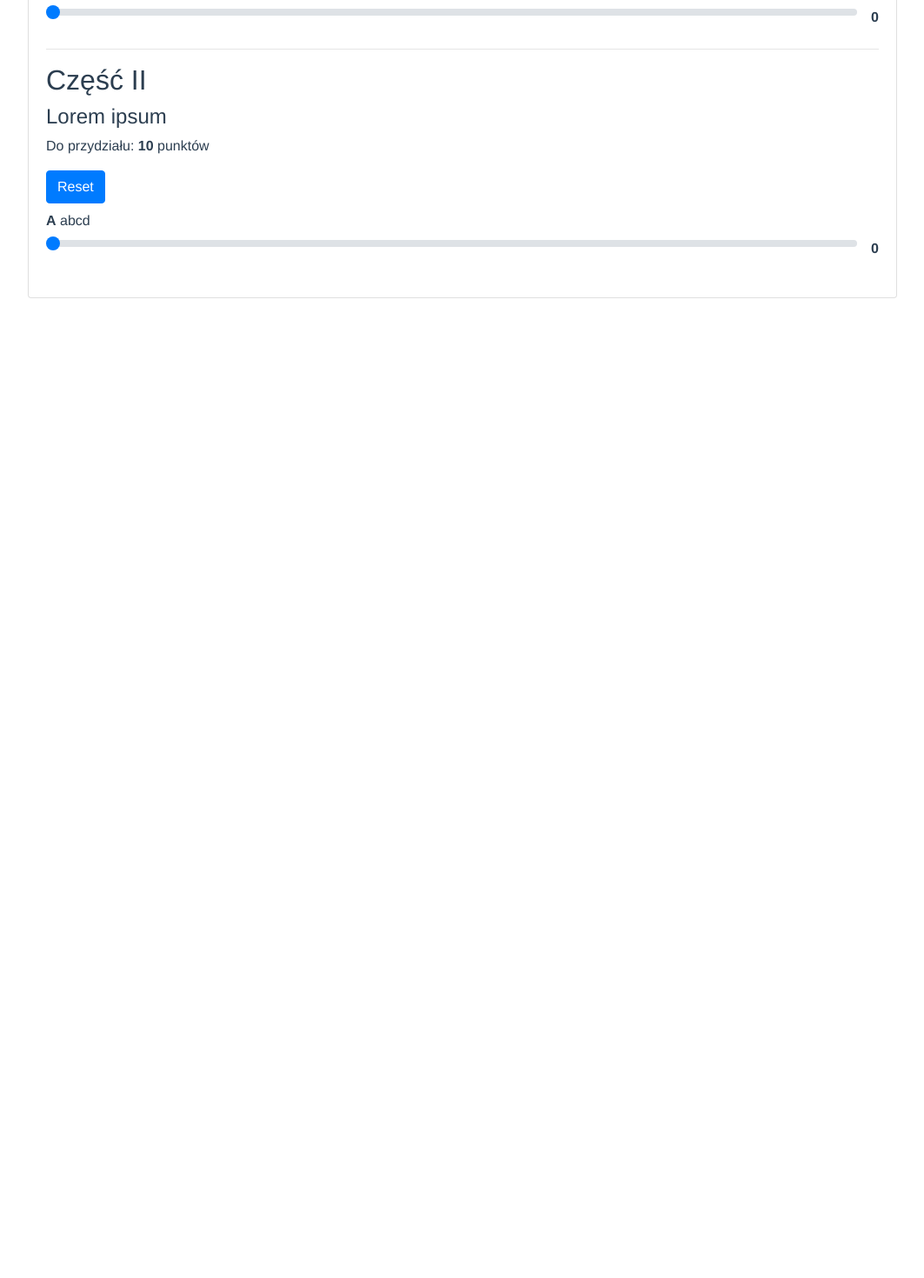
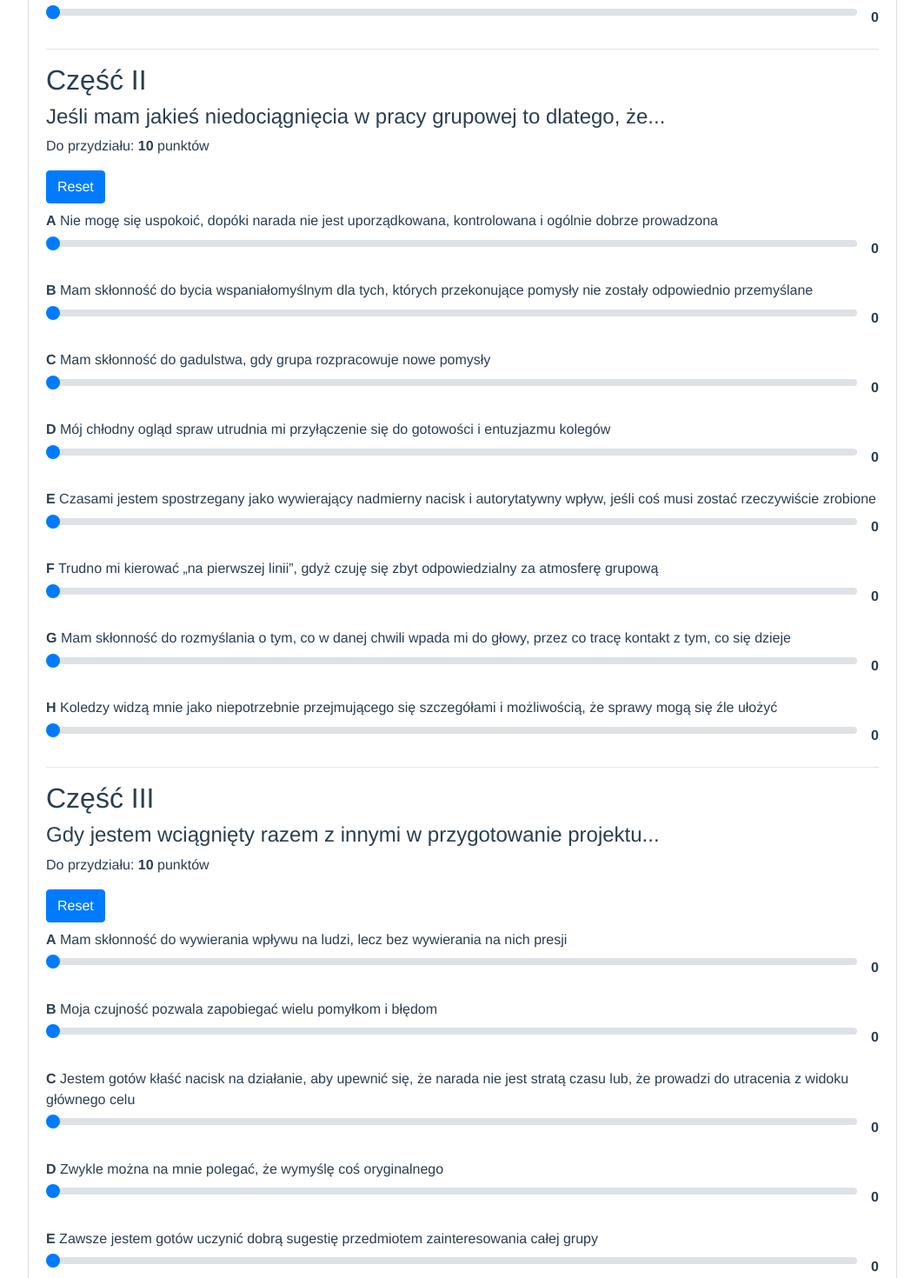
Before and after one commit to christopher-dabrowski/kwestionariusz-rol-zespolowych, a Vue app: page / in a window 1280 px wide. Shown: the part 920-2390 px from the top of the page at 87% size, without its empty margins (108-1171 px from the left). Before the commit the page ends 1343 px from the top, so only its background shows below. Built offline with nearby package versions, Linux system fonts and the light colour scheme.

Commit message:
More cleaning and adding questions

```diff
--- a/src/App.vue
+++ b/src/App.vue
@@ -56,17 +56,17 @@ export default {
       // f: 0,
       // g: 0,
       // h: 0,
-      questions: [
-        "Wydaje mi się, że szybko dostrzegam i umiem wykorzystać nowe możliwości",
-        "Mogę dobrze pracować z różnymi ludźmi",
-        '"Produkowanie" pomysłów to moja naturalna zdolność',
-        'Moja siła tkwi w tym, że potrafię z ludzi "wyciągnąć" to, co mają w sobie najlepszego, aby przyczynili się do osiągnięcia celów i zadań grupowych',
-        "Moja główna umiejętność polega na doprowadzaniu do końca i wiąże się z efektywnością",
-        "Jestem w stanie przez jakiś czas zaakceptować niepopularność mojej osoby, jeśli prowadzi do wartościowych wyników",
-        "Zwykle wyczuwam, co jest realistyczne i prawdopodobne, jeśli chodzi o osiągnięcie sukcesu",
-        "Zwykle mogę zaproponować jakieś alternatywne wyjście bez uprzedzeń i niechęci"
-      ],
-      questions2: ["123"]
+      // questions: [
+      //   "Wydaje mi się, że szybko dostrzegam i umiem wykorzystać nowe możliwości",
+      //   "Mogę dobrze pracować z różnymi ludźmi",
+      //   '"Produkowanie" pomysłów to moja naturalna zdolność',
+      //   'Moja siła tkwi w tym, że potrafię z ludzi "wyciągnąć" to, co mają w sobie najlepszego, aby przyczynili się do osiągnięcia celów i zadań grupowych',
+      //   "Moja główna umiejętność polega na doprowadzaniu do końca i wiąże się z efektywnością",
+      //   "Jestem w stanie przez jakiś czas zaakceptować niepopularność mojej osoby, jeśli prowadzi do wartościowych wyników",
+      //   "Zwykle wyczuwam, co jest realistyczne i prawdopodobne, jeśli chodzi o osiągnięcie sukcesu",
+      //   "Zwykle mogę zaproponować jakieś alternatywne wyjście bez uprzedzeń i niechęci"
+      // ],
+      // questions2: ["123"]
     };
   },
 
@@ -92,16 +92,16 @@ export default {
     // },
   },
   methods: {
-    reset() {
-      this.a = 0;
-      this.b = 0;
-      this.c = 0;
-      this.d = 0;
-      this.e = 0;
-      this.f = 0;
-      this.g = 0;
-      this.h = 0;
-    },
+    // reset() {
+    //   this.a = 0;
+    //   this.b = 0;
+    //   this.c = 0;
+    //   this.d = 0;
+    //   this.e = 0;
+    //   this.f = 0;
+    //   this.g = 0;
+    //   this.h = 0;
+    // },
   }
 };
 </script>
--- a/src/sectionsData.js
+++ b/src/sectionsData.js
@@ -8,9 +8,39 @@ const sections = [
     },
     {
         title: "Część II",
-        subtitle: "Lorem ipsum",
+        subtitle: "Jeśli mam jakieś niedociągnięcia w pracy grupowej to dlatego, że...",
         points: 10,
-        questions: ['abcd'],
+        questions: ['Nie mogę się uspokoić, dopóki narada nie jest uporządkowana, kontrolowana i ogólnie dobrze prowadzona', 'Mam skłonność do bycia wspaniałomyślnym dla tych, których przekonujące pomysły nie zostały odpowiednio przemyślane', 'Mam skłonność do gadulstwa, gdy grupa rozpracowuje nowe pomysły', 'Mój chłodny ogląd spraw utrudnia mi przyłączenie się do gotowości i entuzjazmu kolegów', 'Czasami jestem spostrzegany jako wywierający nadmierny nacisk i autorytatywny wpływ, jeśli coś musi zostać rzeczywiście zrobione', 'Trudno mi kierować „na pierwszej linii”, gdyż czuję się zbyt odpowiedzialny za atmosferę grupową', 'Mam skłonność do rozmyślania o tym, co w danej chwili wpada mi do głowy, przez co tracę kontakt z tym, co się dzieje', 'Koledzy widzą mnie jako niepotrzebnie przejmującego się szczegółami i możliwością, że sprawy mogą się źle ułożyć'],
+    },
+    {
+        title: "Część III",
+        subtitle: "Gdy jestem wciągnięty razem z innymi w przygotowanie projektu...",
+        points: 10,
+        questions: ['Mam skłonność do wywierania wpływu na ludzi, lecz bez wywierania na nich presji', 'Moja czujność pozwala zapobiegać wielu pomyłkom i błędom', 'Jestem gotów kłaść nacisk na działanie, aby upewnić się, że narada nie jest stratą czasu lub, że prowadzi do utracenia z widoku głównego celu', 'Zwykle można na mnie polegać, że wymyślę coś oryginalnego', 'Zawsze jestem gotów uczynić dobrą sugestię przedmiotem zainteresowania całej grupy', 'Zawsze poszukuję ostatnich nowinek, nowych odkryć i wyników badań na określony temat', 'Mam przekonanie, że moja umiejętność wydawania sądu może pomóc w podjęciu odpowiednich decyzji', 'Moją specjalnością jest zorganizowanie najbardziej znaczącej części pracyMoją specjalnością jest zorganizowanie najbardziej znaczącej części pracy'],
+    },
+    {
+        title: "Część IV",
+        subtitle: "Moją charakterystyczną cechą w pracy grupowej jest...",
+        points: 10,
+        questions: ['Rzeczywiście interesuję się bliższym poznaniem moich kolegów', 'Nie mam oporów przed przeciwstawianiem się zdaniu większości', 'Zwykle potrafię przyjąć taką linię argumentacji, aby obalić błędny punkt widzenia', 'Sądzę, że mam szczególny talent do wprowadzania pomysłów w życie, gdy plan ma być zastosowany', 'Mam skłonność do unikania tego, co oczywiste i do zaskakiwania czymś niespodziewanym', 'Doprowadzam to, czego się podejmę do perfekcji', 'Jestem gotów do nawiązywania i wykorzystywania kontaktów poza grupowych, jeśli jest to potrzebne', 'Nawet jeśli interesuje mnie wiele aspektów sprawy, nie mam problemów z podjęciem decyzji co do wyboru rozwiązania'],
+    },
+    {
+        title: "Część V",
+        subtitle: "Czerpię satysfakcję z pracy, gdyż...",
+        points: 10,
+        questions: ['Cieszy mnie analizowanie sytuacji i rozważanie możliwości wyboru', 'Interesuje mnie znalezienie praktycznych rozwiązań problemów', 'Lubię mieć przekonanie, że sprzyjam kształtowaniu dobrych kontaktów międzyludzkich w pracy', 'Lubię mieć duży wpływ na decyzje', 'Cieszę się z kontaktów z ludźmi, którzy mają coś nowego do zaoferowania', 'Jestem w stanie doprowadzić do zgody w ważnych dla pracy sprawach', 'Wczuwam się w moją część zadania, jeśli pragnę poświęcić zadaniu całą swoją uwagę', 'Lubię znaleźć taki obszar, który pobudza moja wyobraźnię'],
+    },
+    {
+        title: "Część VI",
+        subtitle: "Jeśli nagle otrzymuję trudne zadanie do wykonania w ograniczonym czasie i wobec nieznanych mi osób...",
+        points: 10,
+        questions: ['Mam ochotę zaszyć się w kącie, aby wymyślić sposób na wyjście z impasu', 'Byłbym gotów do współpracy z osobą, która wykazała najbardziej pozytywne nastawienie', 'Znalazłbym sposób na zmniejszenie skali zadania prze ustalenie, co mogłyby zrobić poszczególne jednostk', 'Moje naturalne wyczucie spraw pilnych pozwoli na postępowanie zgodnie z planem', 'Z pewnością zachowam spokój i zdolność do trzeźwego osądu', 'Mimo nacisków zachowam stałość celu','Byłbym przygotowany do przejęcia konstruktywnego kierownictwa, jeśli stwierdziłbym, że grupa nie robi postępu', 'Zainicjowałbym dyskusję w celu stymulowania nowych pomysłów, rozwiązań'],
+    },
+    {
+        title: "Część VII",
+        subtitle: "W odniesieniu do problemów, za które jestem w grupie odpowiedzialny..",
+        points: 10,
+        questions: ['Mam skłonność do ujawniania niezadowolenia wobec tych, którzy moim zdaniem przeszkadzają w osiąganiu postępów', 'Inni mogą mnie krytykować za to, że jestem analityczny i niedostatecznie opieram się na intuicji', 'Moje pragnienie, aby praca została starannie wykonana, może wstrzymywać pójście do przodu', 'Mam skłonność do nudzenia się i oczekuję, że inni będą mnie stymulować i „zapalać”', 'Trudno mi rozpocząć, jeśli cele nie są dla mnie jasne', 'Czasami nie jestem tak efektywny, jak bym chciał, jeśli chodzi o wyjaśnienie złożonych problemów, jakie przede mną stoją', 'Mam świadomość, że wymagam od innych rzeczy, których sam nie mogę zrobić', 'Waham się, gdy należałoby przeforsować mój punkt widzenia, gdy mam do czynienia z jawną opozycją'],
     }
 ];
 export default sections;
```
